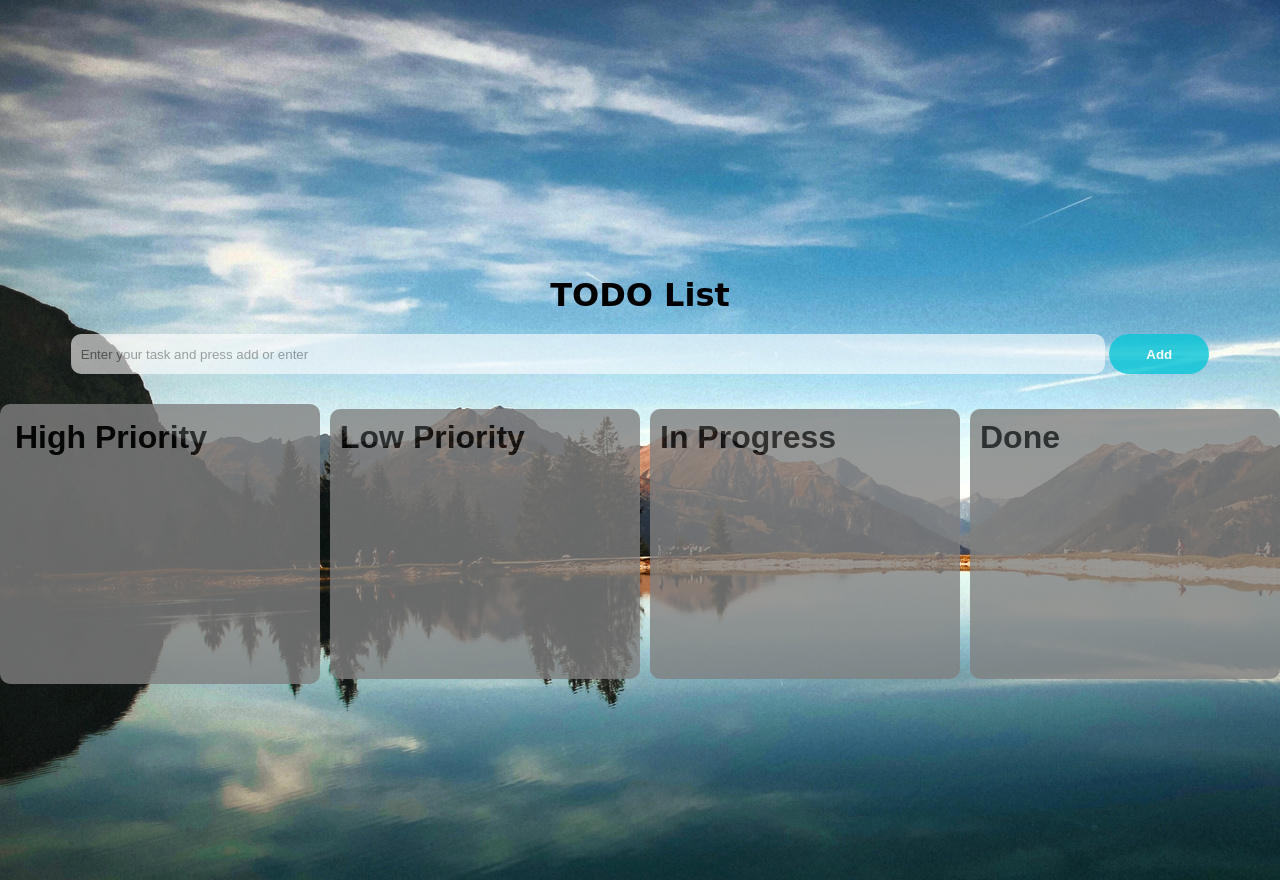
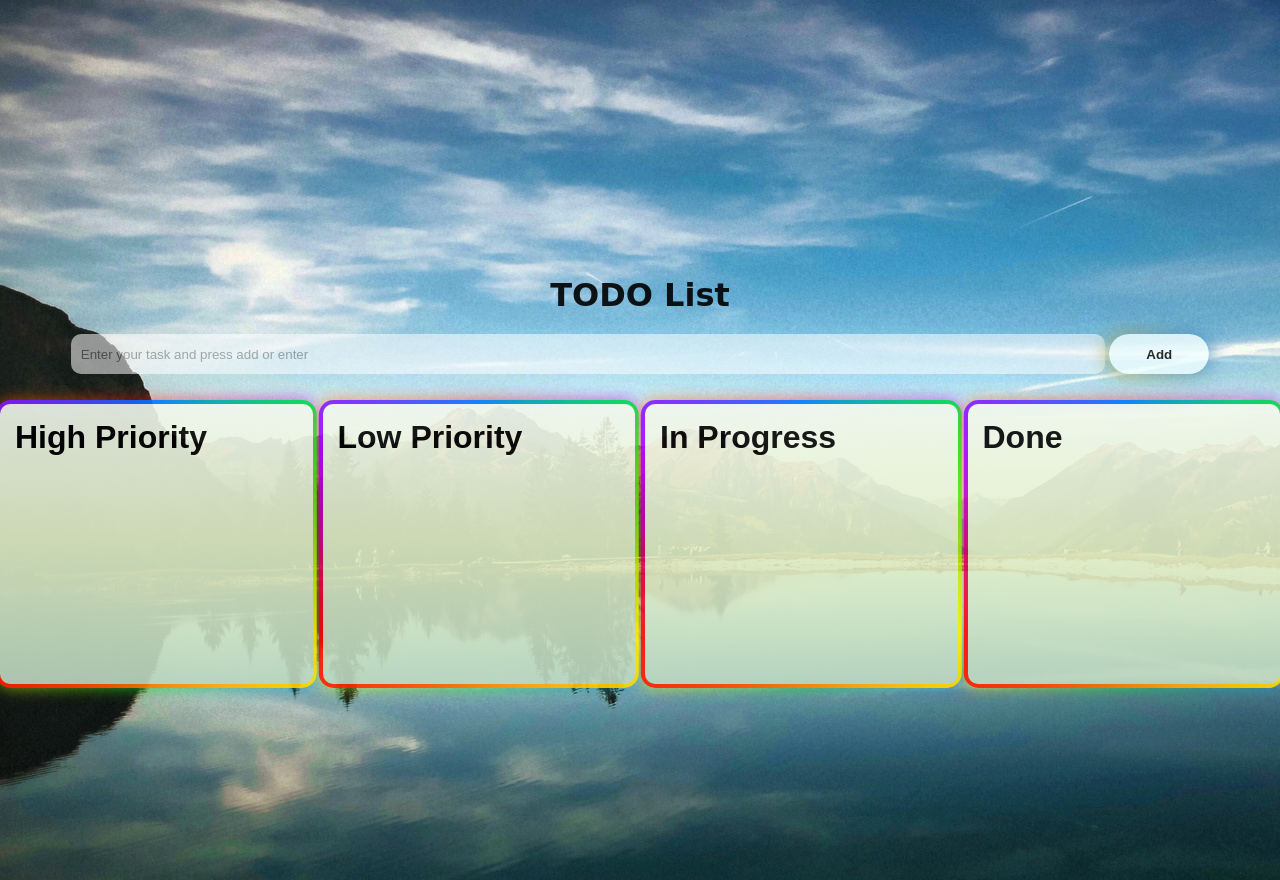
Before and after one commit to arbind0011/TodoList, a plain HTML site: page index.html in a window 1280 px wide. Drawn offline with Linux system fonts and the light colour scheme; a web font is replaced by a local one.

Commit message:
animation done

```diff
--- a/index.html
+++ b/index.html
@@ -22,15 +22,15 @@
           <h1>High Priority</h1>
           <ul id="high-priority"></ul>
         </div>
-        <div class="right drop-zone" id="low-priority-drop-zone" data-status="low-priority">
+        <div class="left drop-zone" id="low-priority-drop-zone" data-status="low-priority">
           <h1>Low Priority</h1>
           <ul id="low-priority"></ul>
         </div>
-        <div class="right drop-zone" id="in-progress-drop-zone" data-status="in-progress">
+        <div class="left drop-zone" id="in-progress-drop-zone" data-status="in-progress">
           <h1>In Progress</h1>
           <ul id="in-progress"></ul>
         </div>
-        <div class="right drop-zone" id="done-drop-zone" data-status="done">
+        <div class="left drop-zone" id="done-drop-zone" data-status="done">
           <h1>Done</h1>
           <ul id="done"></ul>
         </div>
--- a/todo.css
+++ b/todo.css
@@ -4,6 +4,10 @@
     margin: 0px;
     padding: 0px;
     font-family: poppins, sans-serif;
+}
+body{
+    background-image: url(bg.jpg);
+    opacity: 90%;
 }
 
 .box {
@@ -14,7 +18,7 @@
     align-items: center;
     flex-direction: column;
     gap: 20px;
-    background-image: url("bg.jpg");
+    /* background-image: url("bg.jpg"); */
 }
 
 .name {
@@ -49,12 +53,55 @@
     box-shadow: offset 0 0 5px rgba(0, 0, 0, 0.2);
     cursor: pointer;
     background-color: #09c6d7;
-    opacity: 80%;
+    opacity: 90%;
+    color: black;
+    font-weight: bold;
+    position: relative;
+}
+#add-btn::after {
+    content: "";
+    z-index: -1;
+    position: absolute;
+    height: 40px;
+    width: 100px;
+    background-color: azure;
+    top: 0;
+    left: 0;
+    border-radius: 20px;
+
+}
+
+#add-btn::before {
+    content: "";
+    background: linear-gradient(45deg, #D00000, #FFBA08, #3F88C5, #032B43, #136F63);
+    position: absolute;
+    top: -2px;
+    left: -2px;
+    background-size: 600%;
+    z-index: -1;
+    width: calc(100% + 4px);
+    height: calc(100% + 4px);
+    filter: blur(10px);
+    animation: glowing 10s linear infinite;
+    transition: opacity 0.2s ease-in-out;
+    border-radius: 20px;
+    opacity: 1;
+}
+@keyframes glowing {
+    0% { background-position: 0 0; }
+    50% { background-position: 400% 0; }
+    100% { background-position: 0 0; }
+}
+#add-btn:hover::before {
+    opacity: 1;
+}
+#add-btn:active:after {
+    background: transparent;
+}
+#add-btn:active {
     color: white;
-    font-weight: bold;
-}
-#add-btn:hover {
-    background-color: #347ce8;
+    font-weight: bolder;
+
 }
 
 #todo-list {
@@ -70,7 +117,6 @@
     height: 200px;
     width: 100vw;
     display: flex;
-    /* flex-wrap: wrap; */
     gap: 10px;
     justify-content: space-evenly;
     align-items: center;
@@ -115,48 +161,52 @@
 }
 
 .left {
-    background-color: grey;
-    opacity: 80%;
+    background-image: linear-gradient(#F1F7ED,#E0EEC6,#BCD8C1);
     border-radius: 10px;
     height: 250px;
     width: 340px;
     margin-top: 5rem;
     padding: 15px;
-    overflow-y: auto;
+    position: relative;
+}
+
+@property --angle {
+    syntax: "<angle>";
+    inherits: false;
+    initial-value: 0deg;
+}
+.left::after, .left::before {
+    content: "";
+    position: absolute;
+    height: 100%;
+    width: 100%;
+    background-image: conic-gradient(from var(--angle),
+    #FF0900, #A800FF, #0079FF, #00F11D, #FFEF00, #FF7F00, #FF0900 );
+    top: 50%;
+    left: 50%;
+    transform: translate(-50%, -50%);
+    z-index: -1;
+    padding: 4px;
+    border-radius: 15px;
+    animation: spin 3s linear infinite;
+}
+
+@keyframes spin {
+    from {
+        --angle: 0deg;
+    }
+    to {
+        --angle: 360deg;
+    }
+}
+
+.left::before{
+    filter: blur(.5rem);
+    opacity: 0.7;
+    animation: rotate 2s linear infinite;
 }
 
 .left li, .right li, .in-progress li, .done li {
     list-style-type: none;
     margin-top: 10px;
 }
-
-.right {
-    border-radius: 10px;
-    height: 250px;
-    width: 340px;
-    margin-top: 5rem;
-    padding: 10px;
-    overflow-y: auto;
-    background-color: grey;
-    opacity: 80%;
-}
-
-.in-progress {
-    background-color: #347ce8;
-    border-radius: 10px;
-    height: 250px;
-    width: 340px;
-    margin-top: 5rem;
-    padding: 15px;
-    overflow-y: auto;
-}
-
-.done {
-    background-image: linear-gradient(135deg , #4a90e2 0% ,#50e3c2 100%);
-    border-radius: 10px;
-    height: 250px;
-    width: 340px;
-    margin-top: 5rem;
-    padding: 15px;
-    overflow-y: auto;
-}
```
